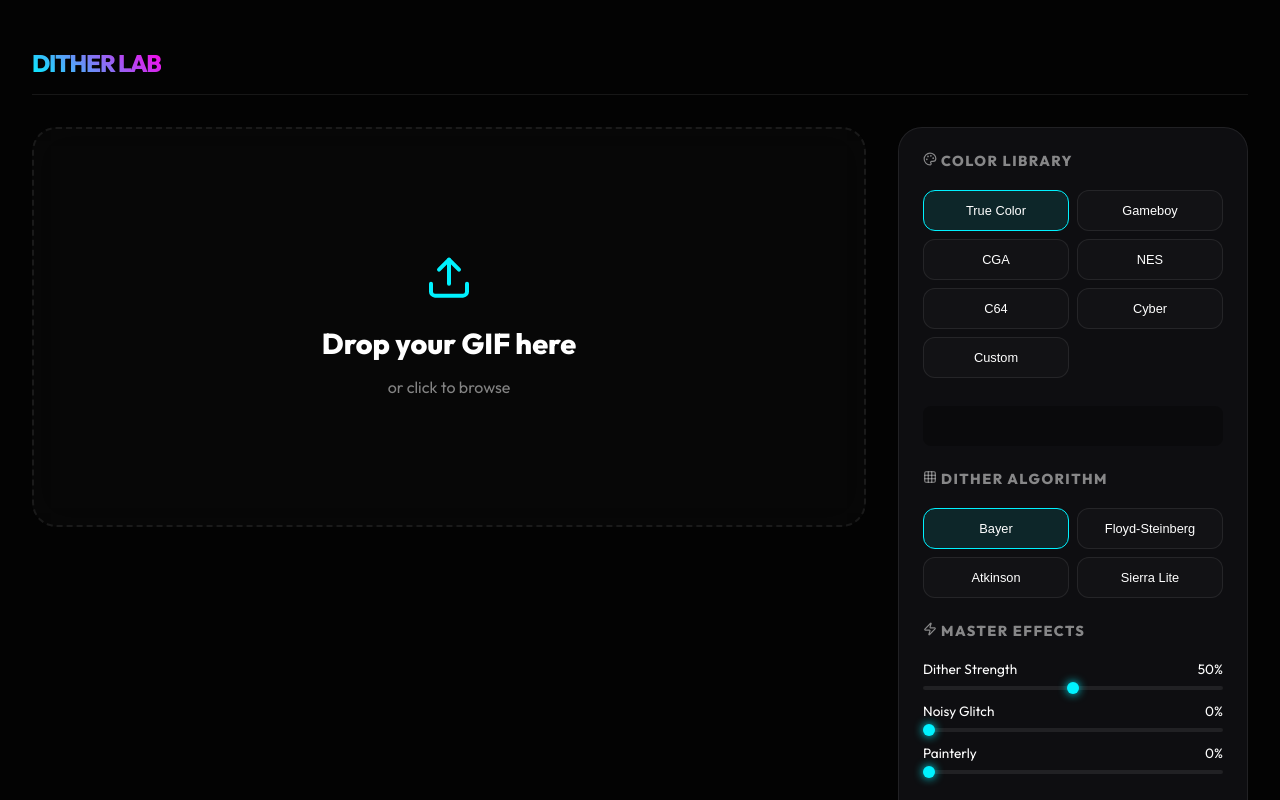
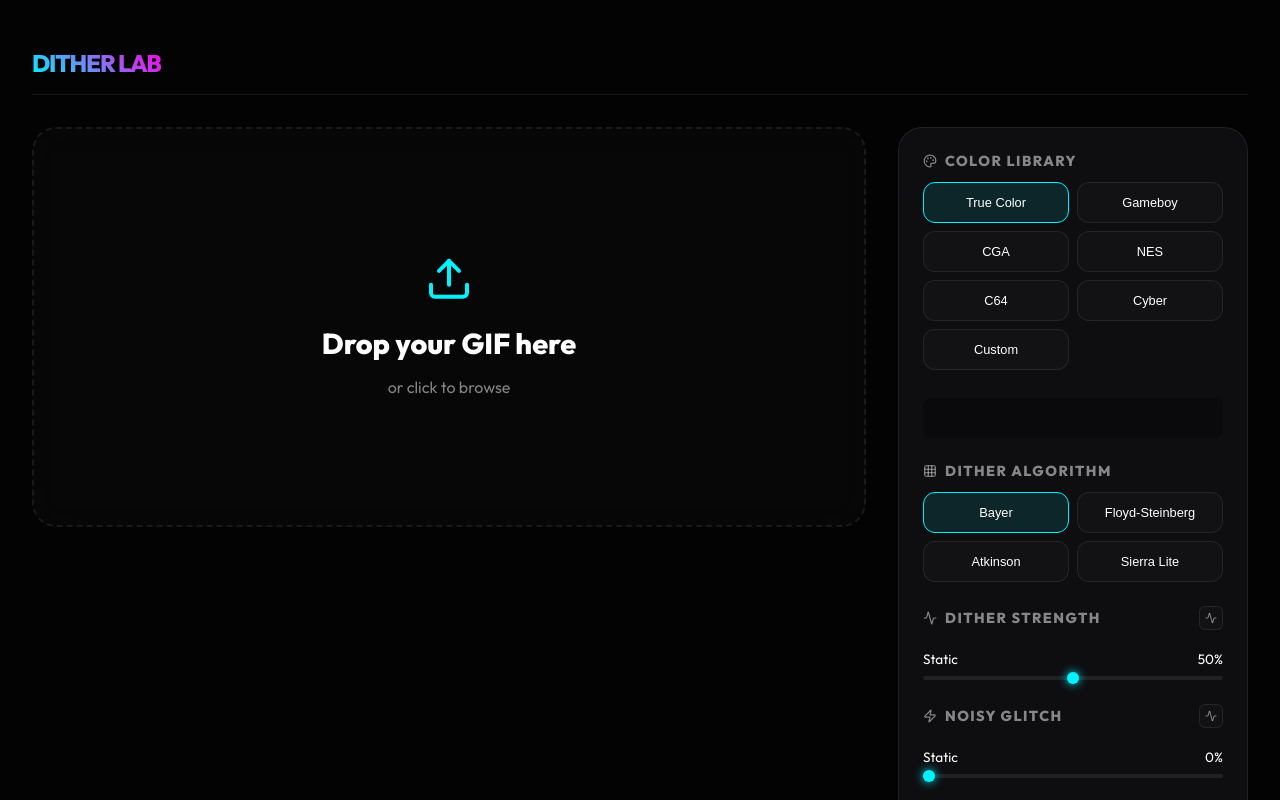
Before and after one commit to cogspa/GITdither, a React (Vite) app: page / in a window 1280 px wide. Shown: the top 800 px of the page. Built offline with nearby package versions, Linux system fonts and the light colour scheme.

Commit message:
Add Dynamic Keyframing with Start/End interpolation for all effects

```diff
--- a/src/App.jsx
+++ b/src/App.jsx
@@ -1,5 +1,5 @@
 import React, { useState, useRef, useEffect } from 'react';
-import { Upload, Download, Sliders, Layers, Monitor, Image as ImageIcon, Zap, Palette, Trash2, ArrowRight, Plus, X, Grid, Cpu } from 'lucide-react';
+import { Upload, Download, Sliders, Layers, Monitor, Image as ImageIcon, Zap, Palette, Trash2, ArrowRight, Plus, X, Grid, Cpu, Activity } from 'lucide-react';
 import { motion, AnimatePresence } from 'framer-motion';
 import gifFrames from 'gif-frames';
 import GIF from 'gif.js';
@@ -58,13 +58,6 @@ const PRESET_PALETTES = {
   'Cyber': ['#050505', '#00f2ff', '#ff00ea', '#7000ff']
 };
 
-const ASPECT_RATIOS = [
-  { label: '1:1', value: 1 },
-  { label: '9:16', value: 9 / 16 },
-  { label: '16:9', value: 16 / 9 },
-  { label: '4:5', value: 4 / 5 }
-];
-
 export default function App() {
   const [originalGif, setOriginalGif] = useState(null);
   const [frames, setFrames] = useState([]);
@@ -72,13 +65,13 @@ export default function App() {
   const [outputGif, setOutputGif] = useState(null);
   const [progress, setProgress] = useState(0);
 
-  // Controls
-  const [retro, setRetro] = useState(50);
-  const [glitch, setGlitch] = useState(0);
-  const [painterly, setPainterly] = useState(0);
+  // Core Controls
+  const [retro, setRetro] = useState({ start: 50, end: 50, animate: false });
+  const [glitch, setGlitch] = useState({ start: 0, end: 100, animate: false });
+  const [painterly, setPainterly] = useState({ start: 0, end: 100, animate: false });
+
   const [frameRange, setFrameRange] = useState([0, 100]);
   const [falloff, setFalloff] = useState(20);
-  const [aspectRatio, setAspectRatio] = useState(1);
   const [status, setStatus] = useState('');
   const [ditherAlgo, setDitherAlgo] = useState('Bayer');
 
@@ -122,19 +115,13 @@ export default function App() {
   const getNearestColor = (r, g, b, cachedPalette) => {
     let minDistance = Infinity;
     let closestR = r, closestG = g, closestB = b;
-
     for (let i = 0; i < cachedPalette.length; i++) {
       const p = cachedPalette[i];
-      const dr = r - p[0];
-      const dg = g - p[1];
-      const db = b - p[2];
+      const dr = r - p[0], dg = g - p[1], db = b - p[2];
       const dist = dr * dr + dg * dg + db * db;
-
       if (dist < minDistance) {
         minDistance = dist;
-        closestR = p[0];
-        closestG = p[1];
-        closestB = p[2];
+        closestR = p[0]; closestG = p[1]; closestB = p[2];
       }
     }
     return [closestR, closestG, closestB];
@@ -144,30 +131,24 @@ export default function App() {
     if (frames.length === 0) return;
     setIsAutoClustering(true);
     setStatus('Analyzing colors...');
-
     setTimeout(() => {
       const canvas = document.createElement('canvas');
       const ctx = canvas.getContext('2d');
       const firstFrame = frames[0];
-      canvas.width = firstFrame.width;
-      canvas.height = firstFrame.height;
+      canvas.width = firstFrame.width; canvas.height = firstFrame.height;
       ctx.drawImage(firstFrame, 0, 0);
-
       const imageData = ctx.getImageData(0, 0, canvas.width, canvas.height);
       const data = imageData.data;
       const samples = [];
       const step = Math.floor(data.length / 4000) * 4;
-
       for (let i = 0; i < data.length; i += step) {
         samples.push([data[i], data[i + 1], data[i + 2]]);
       }
-
       let centroids = samples.slice(0, 8);
       for (let iter = 0; iter < 5; iter++) {
         const clusters = Array.from({ length: 8 }, () => []);
         for (const s of samples) {
-          let bestDist = Infinity;
-          let bestIdx = 0;
+          let bestDist = Infinity, bestIdx = 0;
           for (let i = 0; i < centroids.length; i++) {
             const d = Math.pow(s[0] - centroids[i][0], 2) + Math.pow(s[1] - centroids[i][1], 2) + Math.pow(s[2] - centroids[i][2], 2);
             if (d < bestDist) { bestDist = d; bestIdx = i; }
@@ -180,14 +161,14 @@ export default function App() {
           return [sum[0] / c.length, sum[1] / c.length, sum[2] / c.length];
         });
       }
-
-      const foundPalette = centroids.map(c => chroma(c).hex());
-      setCustomPalette(foundPalette);
+      setCustomPalette(centroids.map(c => chroma(c).hex()));
       setSelectedPaletteName('Custom');
       setIsAutoClustering(false);
       setStatus('Palette generated!');
     }, 100);
   };
+
+  const lerp = (v0, v1, t) => v0 * (1 - t) + v1 * t;
 
   const processGif = async () => {
     if (frames.length === 0) return;
@@ -213,14 +194,12 @@ export default function App() {
     for (let index = 0; index < frames.length; index++) {
       const originalFrame = frames[index];
       const canvas = document.createElement('canvas');
-      const width = originalFrame.width;
-      const height = originalFrame.height;
-      canvas.width = width;
-      canvas.height = height;
+      const width = originalFrame.width, height = originalFrame.height;
+      canvas.width = width; canvas.height = height;
       const ctx = canvas.getContext('2d');
       ctx.drawImage(originalFrame, 0, 0);
 
-      let t = 0;
+      let t = 0; // Range inclusion factor
       if (index >= start && index <= end) {
         t = 1;
         const distFromStart = index - start;
@@ -233,13 +212,18 @@ export default function App() {
       if (t > 0) {
         const imageData = ctx.getImageData(0, 0, width, height);
         const data = imageData.data;
-        const strength = (retro / 100) * t;
-        const pStep = Math.floor(painterly / 10) + 1;
+
+        // Calculate Dynamic Keyframe values for this frame
+        const animProgress = (index - start) / totalSelected;
+        const currentRetro = retro.animate ? lerp(retro.start, retro.end, animProgress) : retro.start;
+        const currentGlitch = glitch.animate ? lerp(glitch.start, glitch.end, animProgress) : glitch.start;
+        const currentPainterly = painterly.animate ? lerp(painterly.start, painterly.end, animProgress) : painterly.start;
+
+        const strength = (currentRetro / 100) * t;
+        const pStep = Math.floor(currentPainterly / 10) + 1;
         const algo = DITHER_ALGOS[ditherAlgo];
 
         if (algo.type === 'diffusion') {
-          // Error Diffusion Dithering (Floyd-Steinberg, Atkinson, etc.)
-          // We use a float buffer to accumulate errors
           const errorBuffer = new Float32Array(data.length);
           for (let i = 0; i < data.length; i++) errorBuffer[i] = data[i];
 
@@ -248,78 +232,56 @@ export default function App() {
               const i = (y * width + x) * 4;
               let r = errorBuffer[i], g = errorBuffer[i + 1], b = errorBuffer[i + 2];
 
-              // Painterly
-              if (painterly > 0) {
+              if (currentPainterly > 0) {
                 r = Math.round(r / (pStep * 20)) * (pStep * 20);
                 g = Math.round(g / (pStep * 20)) * (pStep * 20);
                 b = Math.round(b / (pStep * 20)) * (pStep * 20);
               }
 
-              // Nearest Color
               let [nr, ng, nb] = cachedPalette
                 ? getNearestColor(r, g, b, cachedPalette)
                 : [r > 127 ? 255 : 0, g > 127 ? 255 : 0, b > 127 ? 255 : 0];
 
-              // Blend based on strength
               const blendR = r + (nr - r) * strength;
               const blendG = g + (ng - g) * strength;
               const blendB = b + (nb - b) * strength;
-
               data[i] = blendR; data[i + 1] = blendG; data[i + 2] = blendB;
 
-              // Error Distribution
-              const er = r - blendR;
-              const eg = g - blendG;
-              const eb = b - blendB;
-
+              const er = r - blendR, eg = g - blendG, eb = b - blendB;
               for (const k of algo.kernel) {
-                const nx = x + k.x;
-                const ny = y + k.y;
+                const nx = x + k.x, ny = y + k.y;
                 if (nx >= 0 && nx < width && ny >= 0 && ny < height) {
                   const ni = (ny * width + nx) * 4;
-                  errorBuffer[ni] += er * k.w;
-                  errorBuffer[ni + 1] += eg * k.w;
-                  errorBuffer[ni + 2] += eb * k.w;
+                  errorBuffer[ni] += er * k.w; errorBuffer[ni + 1] += eg * k.w; errorBuffer[ni + 2] += eb * k.w;
                 }
               }
 
-              // Glitch
-              if (glitch > 0 && Math.random() < (glitch / 5000) * t) {
+              if (currentGlitch > 0 && Math.random() < (currentGlitch / 5000) * t) {
                 data[i] = data[i + 20] || data[i];
               }
             }
           }
         } else {
-          // Ordered Dithering (Bayer)
           for (let i = 0; i < data.length; i += 4) {
             let r = data[i], g = data[i + 1], b = data[i + 2];
-
-            if (painterly > 0) {
+            if (currentPainterly > 0) {
               r = Math.round(r / (pStep * 20)) * (pStep * 20);
               g = Math.round(g / (pStep * 20)) * (pStep * 20);
               b = Math.round(b / (pStep * 20)) * (pStep * 20);
             }
-
-            if (retro > 0) {
-              const x = (i / 4) % width;
-              const y = Math.floor((i / 4) / width);
+            if (currentRetro > 0) {
+              const x = (i / 4) % width, y = Math.floor((i / 4) / width);
               const threshold = bayerMatrix8x8[y % 8][x % 8] / 64 * 255;
-              const dr = r > threshold ? 255 : 0;
-              const dg = g > threshold ? 255 : 0;
-              const db = b > threshold ? 255 : 0;
-              r = r + (dr - r) * strength;
-              g = g + (dg - g) * strength;
-              b = b + (db - b) * strength;
+              const dr = r > threshold ? 255 : 0, dg = g > threshold ? 255 : 0, db = b > threshold ? 255 : 0;
+              r = r + (dr - r) * strength; g = g + (dg - g) * strength; b = b + (db - b) * strength;
             }
-
             if (cachedPalette) {
               const [nr, ng, nb] = getNearestColor(r, g, b, cachedPalette);
               data[i] = nr; data[i + 1] = ng; data[i + 2] = nb;
             } else {
               data[i] = r; data[i + 1] = g; data[i + 2] = b;
             }
-
-            if (glitch > 0 && Math.random() < (glitch / 5000) * t) {
+            if (currentGlitch > 0 && Math.random() < (currentGlitch / 5000) * t) {
               data[i] = data[i + 20] || data[i];
             }
           }
@@ -330,25 +292,46 @@ export default function App() {
       gif.addFrame(canvas, { delay: 100, copy: true });
       setProgress(Math.round(((index + 1) / frames.length) * 50));
       setStatus(`Processing: ${index + 1}/${frames.length}`);
-
-      if (index % 5 === 0) {
-        await new Promise(r => setTimeout(r, 0));
-      }
+      if (index % 5 === 0) await new Promise(r => setTimeout(r, 0));
     }
 
-    gif.on('progress', (p) => {
-      setProgress(50 + Math.round(p * 50));
-      setStatus(`Rendering: ${Math.round(p * 100)}%`);
-    });
-
-    gif.on('finished', (blob) => {
-      setOutputGif(URL.createObjectURL(blob));
-      setIsProcessing(false);
-      setStatus('Done!');
-    });
-
+    gif.on('progress', p => { setProgress(50 + Math.round(p * 50)); setStatus(`Rendering: ${Math.round(p * 100)}%`); });
+    gif.on('finished', blob => { setOutputGif(URL.createObjectURL(blob)); setIsProcessing(false); setStatus('Done!'); });
     gif.render();
   };
+
+  const ControlSlider = ({ title, value, onChange, icon: Icon }) => (
+    <div className="control-group">
+      <div className="control-header">
+        <h3><Icon size={14} /> {title}</h3>
+        <button
+          className={`animate-toggle ${value.animate ? 'active' : ''}`}
+          onClick={() => onChange({ ...value, animate: !value.animate })}
+          title="Toggle Animation"
+        >
+          <Activity size={12} />
+        </button>
+      </div>
+
+      {!value.animate ? (
+        <div className="slider-container">
+          <div className="slider-label"><span>Static</span><span>{Math.round(value.start)}%</span></div>
+          <input type="range" value={value.start} onChange={(e) => onChange({ ...value, start: parseInt(e.target.value), end: parseInt(e.target.value) })} />
+        </div>
+      ) : (
+        <div className="animation-sliders">
+          <div className="slider-container">
+            <div className="slider-label"><span>Start</span><span>{Math.round(value.start)}%</span></div>
+            <input type="range" value={value.start} onChange={(e) => onChange({ ...value, start: parseInt(e.target.value) })} />
+          </div>
+          <div className="slider-container">
+            <div className="slider-label"><span>End</span><span>{Math.round(value.end)}%</span></div>
+            <input type="range" value={value.end} onChange={(e) => onChange({ ...value, end: parseInt(e.target.value) })} />
+          </div>
+        </div>
+      )}
+    </div>
+  );
 
   return (
     <div className="app-container">
@@ -357,13 +340,8 @@ export default function App() {
         <div className="header-actions">
           {originalGif && (
             <button className="preset-button" onClick={() => {
-              setOriginalGif(null);
-              setFrames([]);
-              setOutputGif(null);
-              setCustomPalette([]);
-            }}>
-              <Trash2 size={16} /> Reset
-            </button>
+              setOriginalGif(null); setFrames([]); setOutputGif(null); setCustomPalette([]);
+            }}><Trash2 size={16} /> Reset</button>
           )}
         </div>
       </header>
@@ -374,9 +352,7 @@ export default function App() {
             <input type="file" ref={fileInputRef} hidden accept="image/gif" onChange={handleFileUpload} />
             {!originalGif ? (
               <div className="upload-prompt">
-                <motion.div animate={{ y: [0, -10, 0] }} transition={{ repeat: Infinity, duration: 2 }}>
-                  <Upload size={48} color="var(--primary-color)" />
-                </motion.div>
+                <motion.div animate={{ y: [0, -10, 0] }} transition={{ repeat: Infinity, duration: 2 }}><Upload size={48} color="var(--primary-color)" /></motion.div>
                 <h2>Drop your GIF here</h2>
                 <p>or click to browse</p>
               </div>
@@ -415,23 +391,15 @@ export default function App() {
             <h3><Palette size={14} /> Color Library</h3>
             <div className="preset-grid">
               {Object.keys(PRESET_PALETTES).map(name => (
-                <button
-                  key={name}
-                  className={`preset-button ${selectedPaletteName === name ? 'active' : ''}`}
-                  onClick={() => setSelectedPaletteName(name)}
-                >
-                  {name}
-                </button>
+                <button key={name} className={`preset-button ${selectedPaletteName === name ? 'active' : ''}`} onClick={() => setSelectedPaletteName(name)}>{name}</button>
               ))}
               <button className={`preset-button ${selectedPaletteName === 'Custom' ? 'active' : ''}`} onClick={() => setSelectedPaletteName('Custom')}>Custom</button>
             </div>
-
             <div className="palette-preview">
               {(selectedPaletteName === 'Custom' ? customPalette : PRESET_PALETTES[selectedPaletteName])?.map((c, i) => (
                 <div key={i} className="palette-swatch" style={{ background: c }}></div>
               ))}
             </div>
-
             {selectedPaletteName === 'Custom' && (
               <div className="custom-palette-actions">
                 <button className="preset-button" onClick={runKMeans} disabled={isAutoClustering}>{isAutoClustering ? 'Analyzing...' : 'Auto-Extract'}</button>
@@ -447,32 +415,14 @@ export default function App() {
             <h3><Grid size={14} /> Dither Algorithm</h3>
             <div className="preset-grid">
               {Object.keys(DITHER_ALGOS).map(algo => (
-                <button
-                  key={algo}
-                  className={`preset-button ${ditherAlgo === algo ? 'active' : ''}`}
-                  onClick={() => setDitherAlgo(algo)}
-                >
-                  {algo}
-                </button>
+                <button key={algo} className={`preset-button ${ditherAlgo === algo ? 'active' : ''}`} onClick={() => setDitherAlgo(algo)}>{algo}</button>
               ))}
             </div>
           </div>
 
-          <div className="control-group">
-            <h3><Zap size={14} /> Master Effects</h3>
-            <div className="slider-container">
-              <div className="slider-label"><span>Dither Strength</span><span>{retro}%</span></div>
-              <input type="range" value={retro} onChange={(e) => setRetro(parseInt(e.target.value))} />
-            </div>
-            <div className="slider-container">
-              <div className="slider-label"><span>Noisy Glitch</span><span>{glitch}%</span></div>
-              <input type="range" value={glitch} onChange={(e) => setGlitch(parseInt(e.target.value))} />
-            </div>
-            <div className="slider-container">
-              <div className="slider-label"><span>Painterly</span><span>{painterly}%</span></div>
-              <input type="range" value={painterly} onChange={(e) => setPainterly(parseInt(e.target.value))} />
-            </div>
-          </div>
+          <ControlSlider title="Dither Strength" value={retro} onChange={setRetro} icon={Activity} />
+          <ControlSlider title="Noisy Glitch" value={glitch} onChange={setGlitch} icon={Zap} />
+          <ControlSlider title="Painterly" value={painterly} onChange={setPainterly} icon={Monitor} />
 
           <button className="action-button" disabled={!originalGif || isProcessing} onClick={processGif}>
             {isProcessing ? 'Processing...' : 'Run Lab'}
--- a/src/index.css
+++ b/src/index.css
@@ -115,12 +115,56 @@ main {
   gap: 1.5rem;
 }
 
+.control-header {
+  display: flex;
+  justify-content: space-between;
+  align-items: center;
+  margin-bottom: 0.5rem;
+}
+
+.animate-toggle {
+  background: var(--glass-bg);
+  border: 1px solid var(--border-color);
+  color: var(--text-dim);
+  width: 24px;
+  height: 24px;
+  border-radius: 6px;
+  display: flex;
+  align-items: center;
+  justify-content: center;
+  cursor: pointer;
+  transition: all 0.2s;
+}
+
+.animate-toggle:hover {
+  border-color: var(--primary-color);
+  color: var(--primary-color);
+}
+
+.animate-toggle.active {
+  background: var(--primary-color);
+  border-color: var(--primary-color);
+  color: black;
+  box-shadow: 0 0 10px var(--primary-color);
+}
+
+.animation-sliders {
+  display: flex;
+  flex-direction: column;
+  gap: 1rem;
+  padding-left: 0.5rem;
+  border-left: 2px solid var(--border-color);
+  margin-left: 0.25rem;
+}
+
 h3 {
   font-size: 0.9rem;
   text-transform: uppercase;
   color: var(--text-dim);
   letter-spacing: 0.1em;
-  margin-bottom: 0.5rem;
+  display: flex;
+  align-items: center;
+  gap: 0.5rem;
 }
 
 .control-group {
```
